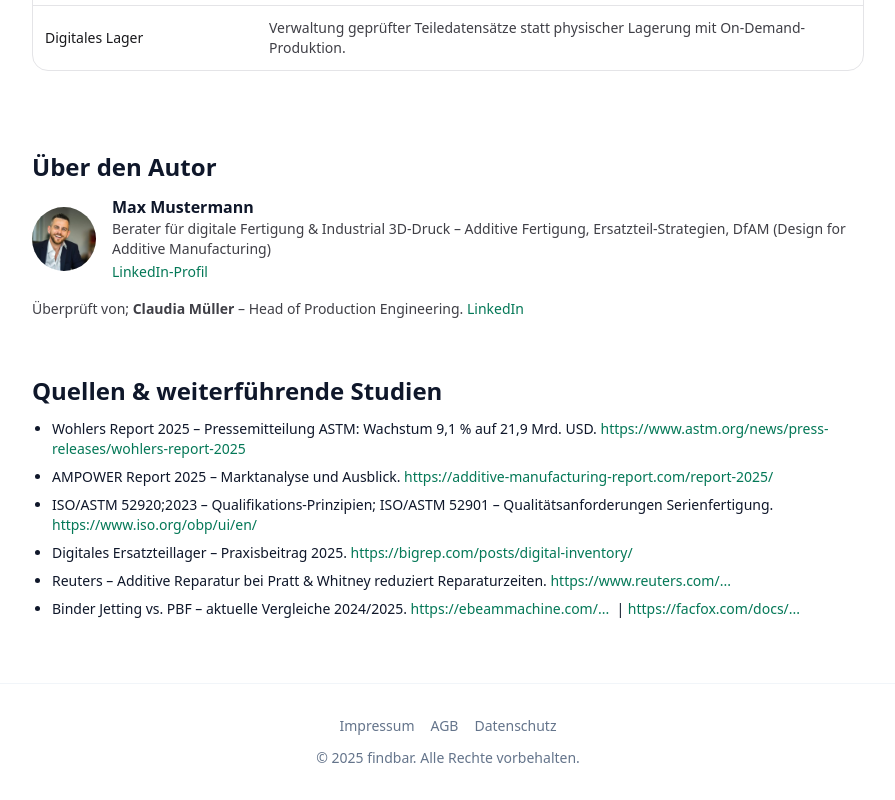
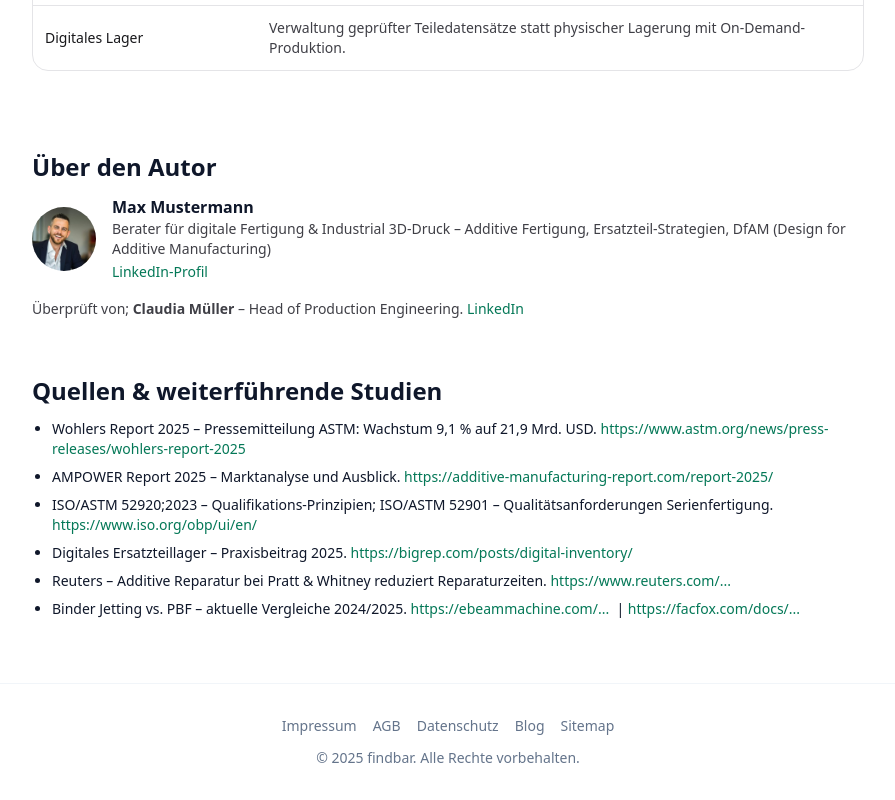
Before and after one commit to lennartnm/findbar_website, a Next.js app: page /beispiele/additive-fertigung in a window 1280 px wide. Shown: the part 8545-9345 px from the top of the page, without its empty margins (192-1087 px from the left). Built offline with nearby package versions, Linux system fonts and the light colour scheme.

Commit message:
Update Footer.tsx

```diff
--- a/src/components/ui/Footer.tsx
+++ b/src/components/ui/Footer.tsx
@@ -5,6 +5,8 @@ export default function Footer() {
         <a href="/impressum" className="transition-colors hover:text-slate-700">Impressum</a>
         <a href="/agb" className="transition-colors hover:text-slate-700">AGB</a>
         <a href="/datenschutz" className="transition-colors hover:text-slate-700">Datenschutz</a>
+        <a href="/blog" className="transition-colors hover:text-slate-700">Blog</a>
+         <a href="/sitemap.xml" className="transition-colors hover:text-slate-700">Sitemap</a>
       </div>
       <p className="mt-3">© {new Date().getFullYear()} findbar. Alle Rechte vorbehalten.</p>
     </footer>
```
